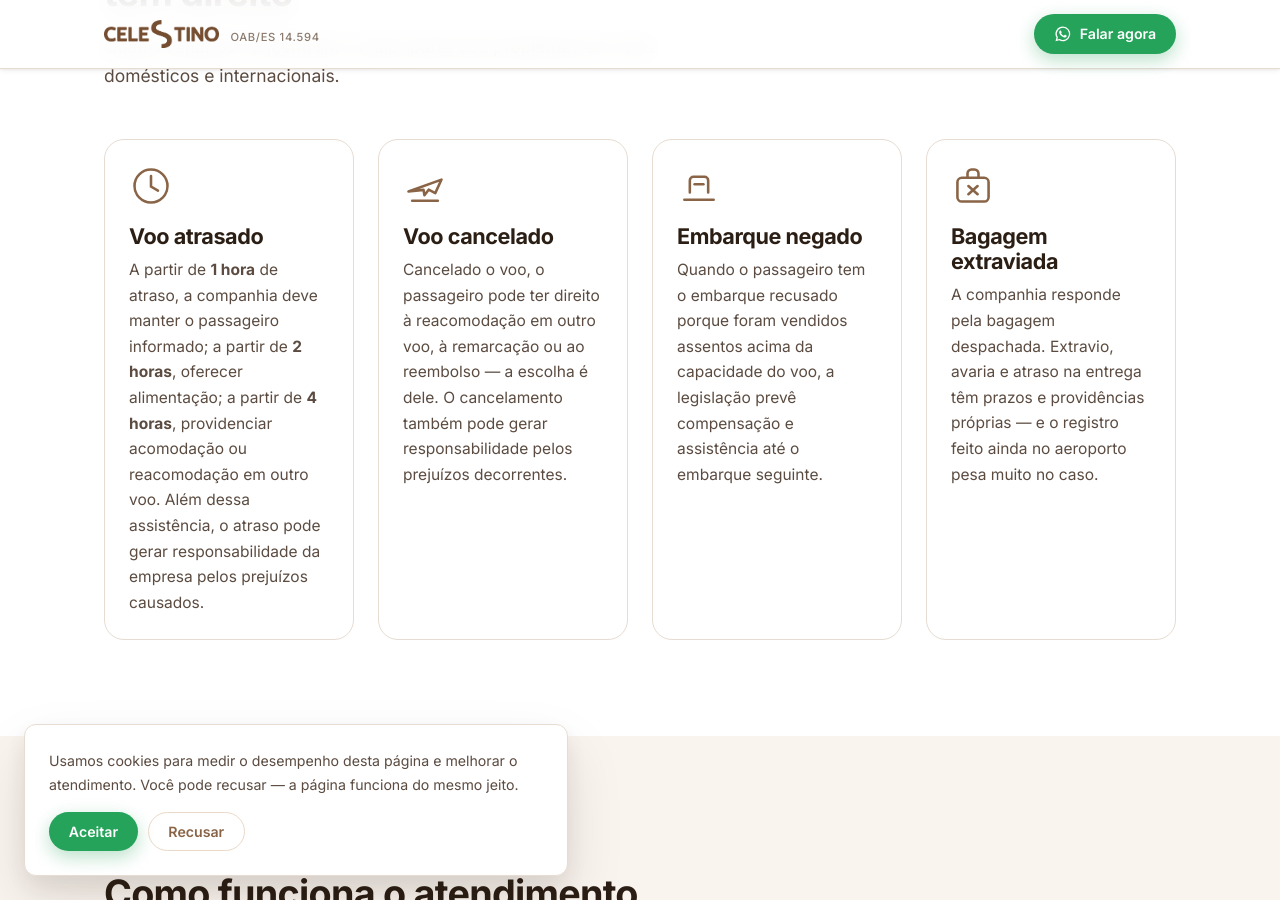
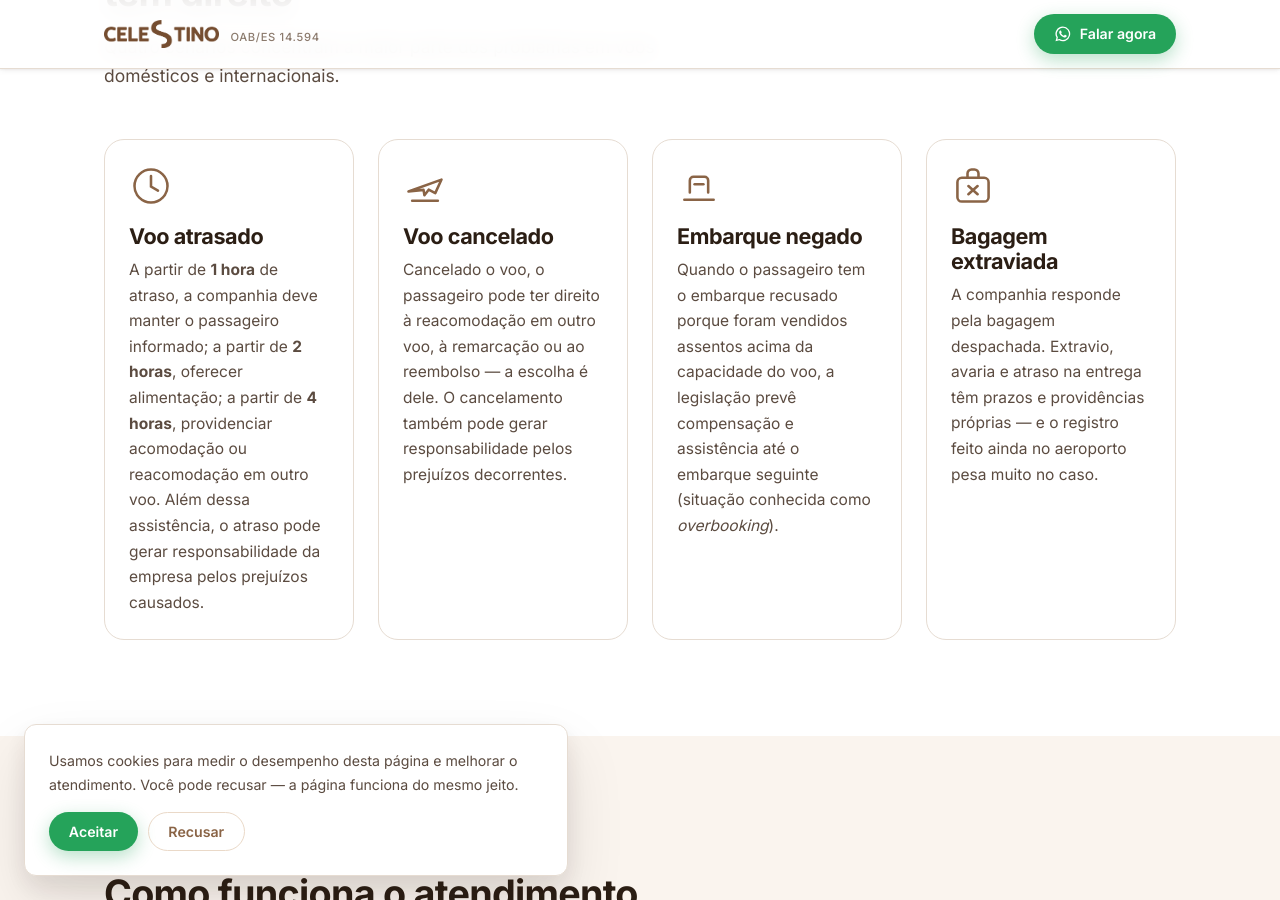
Before and after one commit to cafe01/celestinoadvogados.site, a Jekyll site: the page voo/index.html, which Jekyll copies as it is, in a window 1280 px wide and 900 px high, scrolled down 1076 px. Built offline with Jekyll 4.4.1, drawn with Linux system fonts in a browser that asks for light colours.

Commit message:
voo: nomeia overbooking na descrição de embarque negado

```diff
--- a/voo/index.html
+++ b/voo/index.html
@@ -136,7 +136,7 @@
       <li class="card reveal">
         <svg class="card__icon" viewBox="0 0 24 24" fill="none" stroke="currentColor" stroke-width="1.4" aria-hidden="true"><path d="M4 19.5h16M7 15.5V9a2 2 0 012-2h6a2 2 0 012 2v6.5" stroke-linecap="round"/><path d="M9.6 11h4.8" stroke-linecap="round"/></svg>
         <h3>Embarque negado</h3>
-        <p>Quando o passageiro tem o embarque recusado porque foram vendidos assentos acima da capacidade do voo, a legislação prevê compensação e assistência até o embarque seguinte.</p>
+        <p>Quando o passageiro tem o embarque recusado porque foram vendidos assentos acima da capacidade do voo, a legislação prevê compensação e assistência até o embarque seguinte (situação conhecida como <em>overbooking</em>).</p>
       </li>
       <li class="card reveal">
         <svg class="card__icon" viewBox="0 0 24 24" fill="none" stroke="currentColor" stroke-width="1.4" aria-hidden="true"><rect x="3.5" y="7.5" width="17" height="13" rx="2.4"/><path d="M9 7.5V5.2A2.2 2.2 0 0111.2 3h1.6A2.2 2.2 0 0115 5.2V7.5" stroke-linecap="round"/><path d="M9.5 12l5 4.5M14.5 12l-5 4.5" stroke-linecap="round"/></svg>
```
